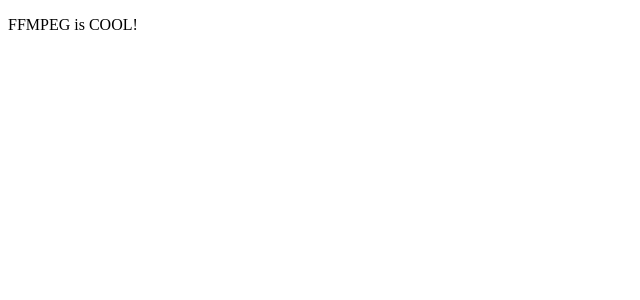
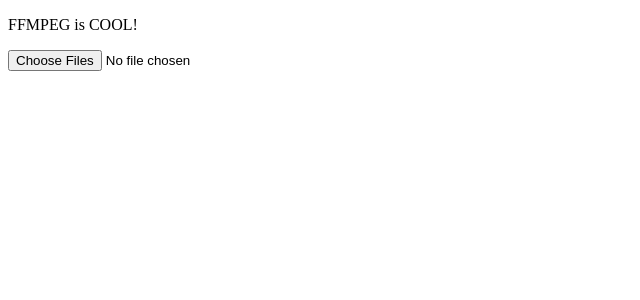
Before and after one commit to KytryshAndrii/Convert_App, a React (Create React App) app in the folder my-app/: page / in a window 1280 px wide. Shown: the top 300 px of the page, without its empty margins (0-640 px from the left). Built offline with nearby package versions, Linux system fonts and the light colour scheme.

Commit message:
First try with fs module

```diff
--- a/my-app/src/App.js
+++ b/my-app/src/App.js
@@ -1,9 +1,21 @@
 import React from "react";
+import { writeFile } from 'fs/promises';
+import { createFFmpeg, fetchFile } from '@ffmpeg/ffmpeg';
+
 
 function App() {
+
+  function convertFunction(e){
+    const files = Array.from(e.target.files)
+    console.log("files:", files)
+  }
+
   return (
     <div className="App">
+
       <p>FFMPEG is COOL!</p>
+      <input type="file" id="files" name="files" accept="video/mov" onChange={convertFunction} multiple/>
+
     </div>
   );
 }
```
Also changed, not shown: my-app/package.json (+8 -1 lines), 1 other file (tests, documents, lock files or other folders).
